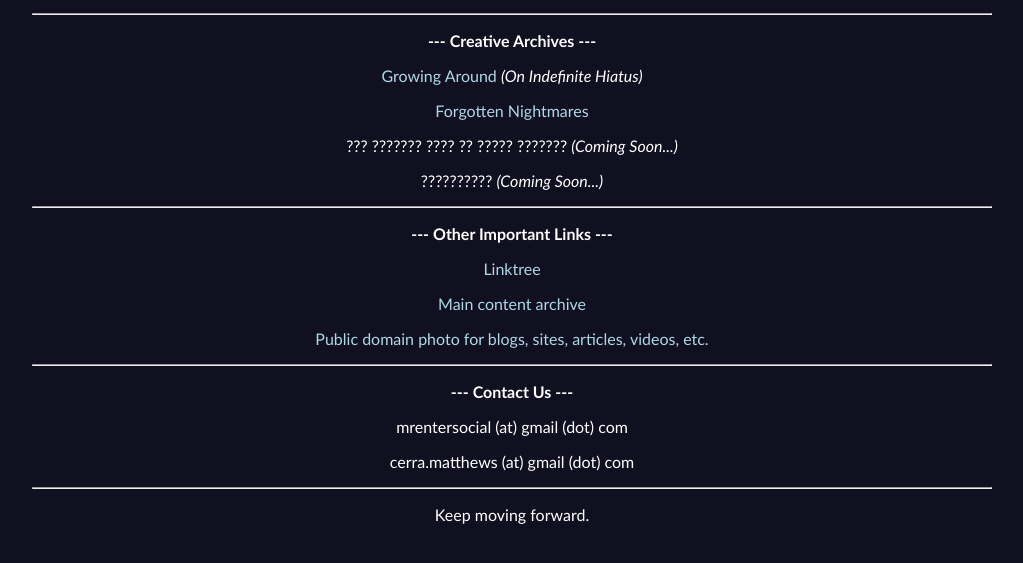
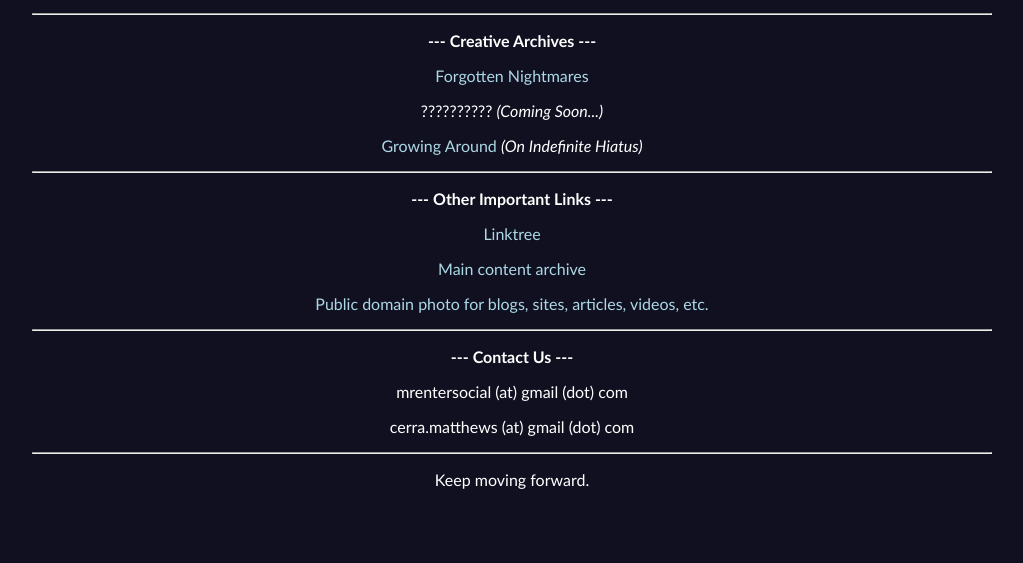
Before and after one commit to Cerracrossing/becausepotatoes, a plain HTML site: page index.html in a window 1280 px wide. Shown: the part 207-770 px from the top of the page, without its empty margins (128-1151 px from the left). Drawn offline with Linux system fonts and the light colour scheme.

Commit message:
reordered homepage

```diff
--- a/index.html
+++ b/index.html
@@ -38,10 +38,9 @@
 <hr>
 
   <p><b>--- Creative Archives ---</b></p>
+  <p><a href="fn.html">Forgotten Nightmares</a></i></p>
+  <p>?????????? <i>(Coming Soon...)</i></p>
   <p><a href="ga.html">Growing Around</a> <i>(On Indefinite Hiatus)</i></p>
-  <p><a href="fn.html">Forgotten Nightmares</a></i></p>
-  <p>??? ??????? ???? ?? ????? ??????? <i>(Coming Soon...)</i></p>
-  <p>?????????? <i>(Coming Soon...)</i></p>
 
 <hr>
 
```
